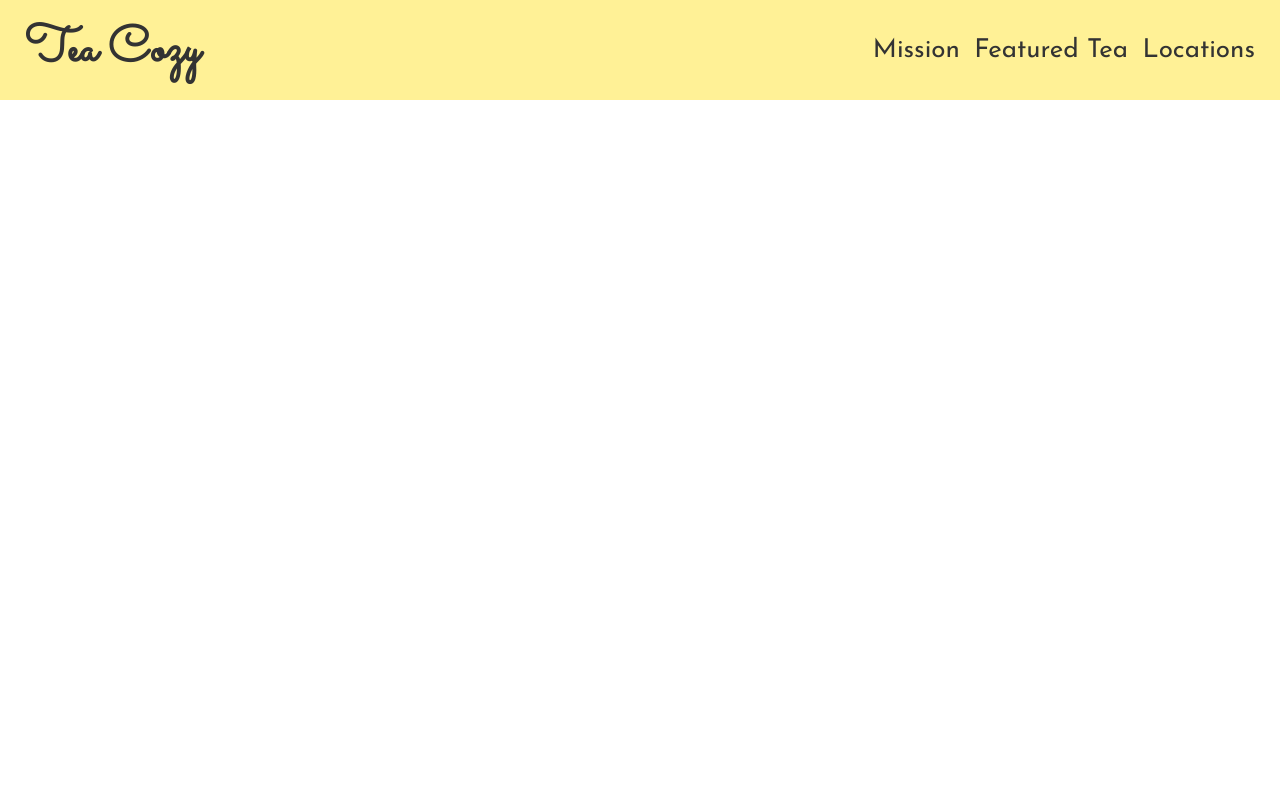
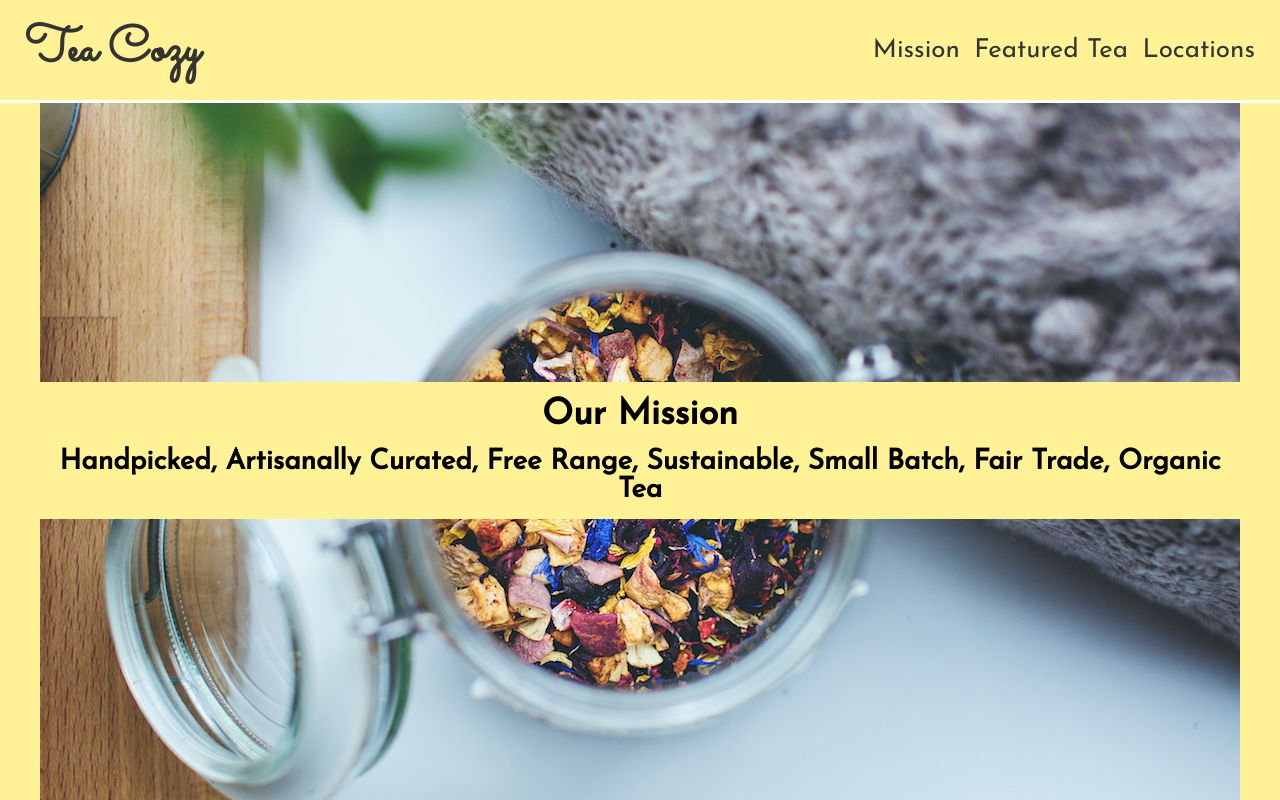
Before and after one commit to alanmdsan/tea-cozy, a plain HTML site: page index.html in a window 1280 px wide. Drawn offline with Linux system fonts and the light colour scheme.

Commit message:
Set our mission area

```diff
--- a/index.html
+++ b/index.html
@@ -17,5 +17,12 @@
         <span><a href="#">Locations</a></span>
       </nav>
     </header>
+
+    <div class="mission">
+      <div class="text-content">
+        <h2>Our Mission</h2>
+        <h4>Handpicked, Artisanally Curated, Free Range, Sustainable, Small Batch, Fair Trade, Organic Tea</h4>
+      </div>
+    </div>
   </body>
 </html>
--- a/resources/css/style.css
+++ b/resources/css/style.css
@@ -2,20 +2,35 @@ body {
   margin: 0;
   padding: 0;
   font-family: Helvetica, sans-serif;
+  background-color: #FFF196;
+}
+
+h2 {
+  font-size: 36px;
+  margin: 15px;
+}
+
+h4 {
+  font-size: 28px;
+  margin: 15px;
 }
 
 header {
+  position: fixed;
+  z-index: 1;
   display: flex;
   justify-content: space-between;
   align-items: center;
+  width: 100%;
   height: 100px;
-  width: 100%;
   background-color: #FFF196;
   color: #333333;
+  border-bottom: 3px solid #FCFDFB;
 }
 
 header nav {
   margin-right: 20px;
+  flex-shrink: 0;
 }
 
 nav span {
@@ -34,4 +49,25 @@ nav span a {
   margin: 0;
   margin-left: 25px;
   font-family: 'Sacramento', cursive;
+  flex-shrink: 0;
 }
+
+.mission {
+  position: relative;
+  background-image: url('../images/back_1st_img-mission-background.jpg');
+  background-color: #FFF196;
+  height: 700px;
+  width: 1200px;
+  top: 100px;
+  display: flex;
+  align-items: center;
+  justify-content: center;
+  margin: 0 auto;
+}
+
+.mission .text-content {
+  background-color: #FFF196;
+  width: 100%;
+  font-family: 'Josefin Sans', sans-serif;
+  text-align: center;
+}
```
